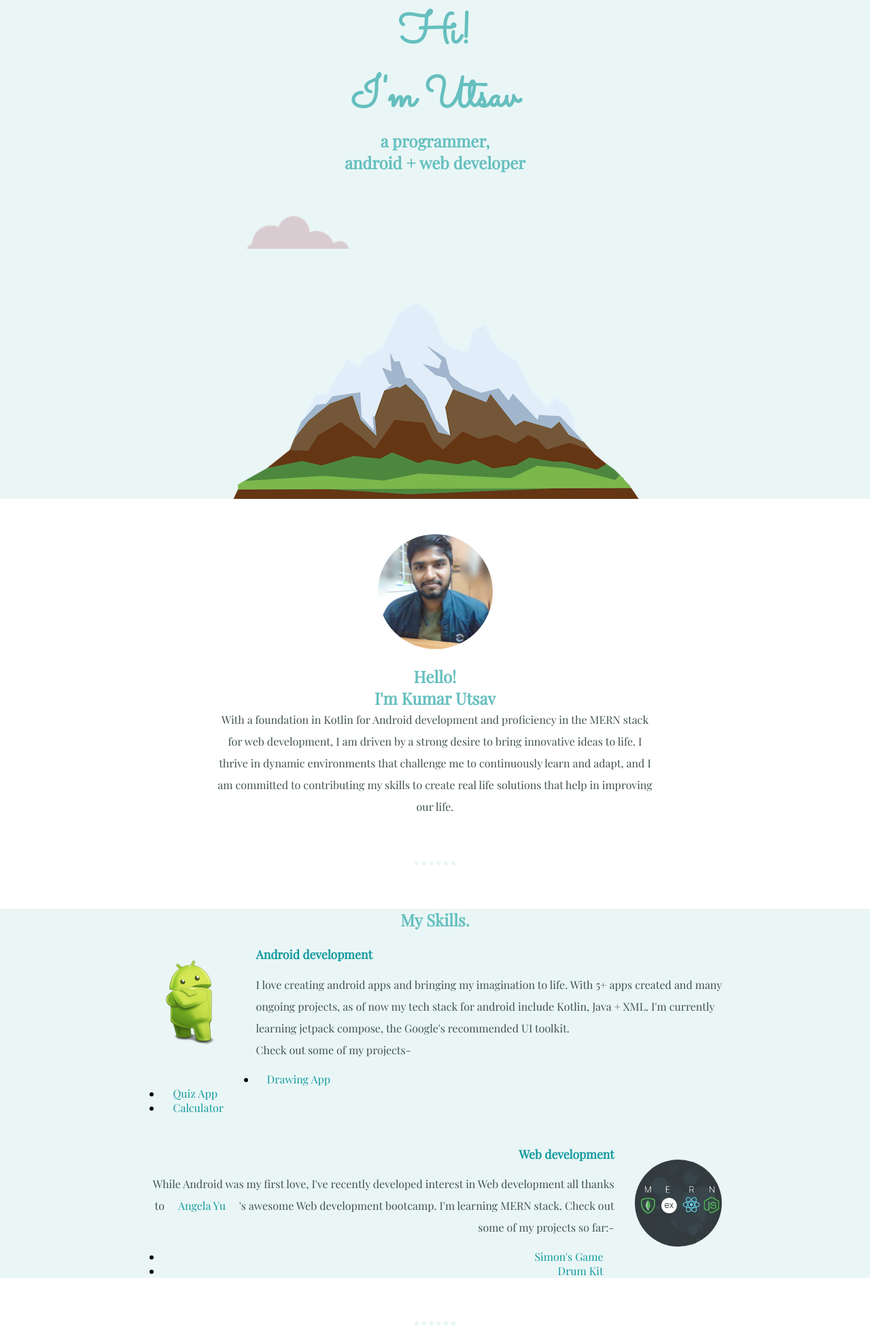
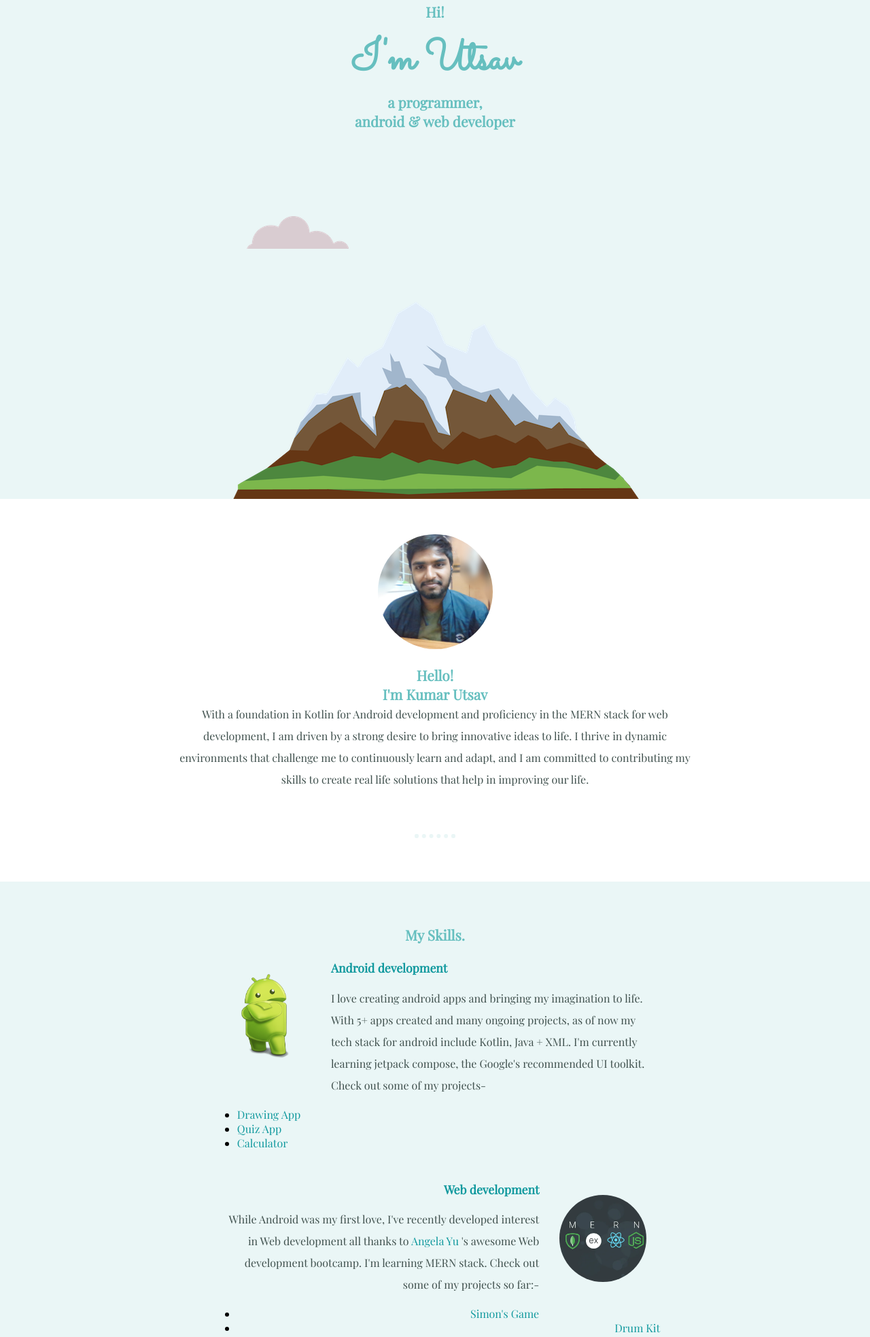
Before and after one commit to uuutsav/cv, a plain HTML site: page index.html in a window 1280 px wide. Shown: the part 116-2083 px from the top of the page at 68% size. Drawn offline with nearby package versions, Linux system fonts and the light colour scheme; a web font is replaced by a local one.

Commit message:
added links, minor appearance tweaks

```diff
--- a/css/styles.css
+++ b/css/styles.css
@@ -9,11 +9,13 @@ h1 {
     font-family: 'Sacramento', serif;
     font-size: 4rem;
 }
+
 h2 {
     color: #66BFBF;
     margin: 0px;
-    font-size: 1.5rem;
+    font-size: 1.3rem;
 }
+
 h3 {
     color: #11999E;
     font-size: 1.1rem;
@@ -25,7 +27,6 @@ hr {
     width: 3rem;
     margin: 4rem auto;
     border-bottom: none;
-
 }
 
 p {
@@ -37,7 +38,7 @@ p {
 body {
     margin: 0;
     text-align: center;
-    font-family: 'Playfair Display',serif;
+    font-family: 'Playfair Display', serif;
 }
 
 a {
@@ -45,6 +46,7 @@ a {
     margin: 1rem;
     text-decoration: none;
 }
+
 a:hover {
     color: rgb(242, 242, 255);
     text-decoration: underline;
@@ -53,7 +55,7 @@ a:hover {
 /*** Class selectors **/
 
 .top-container {
-    display:inline-block;
+    display: inline-block;
     width: 600px;
     height: 100vh;
     margin: auto;
@@ -61,6 +63,7 @@ a:hover {
     padding-top: 50px;
     margin: 0;
 }
+
 .container {
     position: relative;
     margin: 0;
@@ -109,7 +112,7 @@ a:hover {
 
 .intro {
     margin: 0px auto;
-    width: 50%;
+    width: 59%;
 }
 
 .img_skill {
@@ -142,6 +145,10 @@ a:hover {
     margin-top: 46px;
     margin-bottom: 23px;
     text-align: right;
+}
+
+.skill-list {
+    margin: 1rem 0;
 }
 
 .para-skill {
@@ -193,7 +200,25 @@ a:hover {
 
 .skills {
     background-color: #EAF6F6;
+    padding: 8vh 0;
+}
 
+.skill-section {
+    margin: 0 auto;
+    width: 75%;
+}
+
+.skill-section a {
+    color: #11999E;
+    text-decoration: none;
+    margin: 0;
+}
+
+
+.skill-section a:hover {
+    color: #05aab0;
+    font-weight: 700;
+    text-decoration: none;
 }
 
 .skill-1-link {
--- a/index.html
+++ b/index.html
@@ -1,14 +1,20 @@
 <!DOCTYPE html>
 <html lang="en">
+
 <head>
   <meta charset="UTF-8">
   <meta name="viewport" content="width=device-width, initial-scale=1.0">
+
+  <!-- Local CSS  -->
   <link href="CSS/styles.css" rel="stylesheet">
+
   <link href="favicon_io/favicon.ico" rel="icon">
 
   <link rel="preconnect" href="https://fonts.googleapis.com">
   <link rel="preconnect" href="https://fonts.gstatic.com" crossorigin>
-<link href="https://fonts.googleapis.com/css2?family=Handjet:wght@300&family=Playfair+Display&family=Sacramento&display=swap" rel="stylesheet">
+  <link
+    href="https://fonts.googleapis.com/css2?family=Handjet:wght@300&family=Playfair+Display&family=Sacramento&display=swap"
+    rel="stylesheet">
 
   <title>Kumar Utsav</title>
 </head>
@@ -20,8 +26,9 @@
       <img class="top-cloud" src="drawable/cloud.png">
 
       <div class="top-text">
-                <h1>Hi! <br>I'm Utsav</h1>
-                <h2>a programmer,<br>android + web developer</h2>
+        <h2>Hi!</h2>
+        <h1>I'm Utsav</h1>
+        <h2>a programmer,<br>android & web developer</h2>
       </div>
 
       <img class="bottom-cloud" src="drawable/cloud.png">
@@ -36,7 +43,10 @@
         Hello! <br>
         I'm Kumar Utsav<br></h2>
       <p class="intro">
-            With a foundation in Kotlin for Android development and proficiency in the MERN stack for web development, I am driven by a strong desire to bring innovative ideas to life. I thrive in dynamic environments that challenge me to continuously learn and adapt, and I am committed to contributing my skills to create real life solutions that help in improving our life.
+        With a foundation in Kotlin for Android development and proficiency in the MERN stack for web development, I am
+        driven by a strong desire to bring innovative ideas to life. I thrive in dynamic environments that challenge me
+        to continuously learn and adapt, and I am committed to contributing my skills to create real life solutions that
+        help in improving our life.
       </p>
     </div>
 
@@ -44,13 +54,18 @@
 
     <div class="skills">
       <h2>My Skills.</h2>
+      <div class="skill-section">
       <div class="skill-row">
         <img class="img_skill" src="drawable/android.png" alt="not hehe">
 
         <h3 class="h3-skill">Android development</h3>
-            <p class="para-skill">I love creating android apps and bringing my imagination to life. With 5+ apps created and many ongoing projects, as of now my tech stack for android include Kotlin, Java + XML. I'm currently learning jetpack compose, the Google's recommended UI toolkit.
+        <p class="para-skill">I love creating android apps and bringing my imagination to life. With 5+ apps created and
+          many ongoing projects, as of now my tech stack for android include Kotlin, Java + XML. I'm currently learning
+          jetpack compose, the Google's recommended UI toolkit.
           <br>
           Check out some of my projects-
+          </p>
+          <p>
         <ul>
           <li class="skill-1-link"><a href="https://github.com/kumarutsav1123/DrawingApp-v1">Drawing App</a>
           </li>
@@ -69,7 +84,10 @@
       <div class="skill-row-2">
         <img class="img_hehe" src="drawable/skill-2-img.png" alt="not hehe">
         <h3>Web development</h3>
-            <p>While Android was my first love, I've recently developed interest in Web development all thanks to <a href="https://twitter.com/yu_angela">Angela Yu</a> 's awesome Web development bootcamp. I'm learning MERN stack. Check out some of my projects so far:-
+        <p>While Android was my first love, I've recently developed interest in Web development all thanks to <a
+            href="https://twitter.com/yu_angela">Angela Yu</a> 's awesome Web development bootcamp. I'm learning MERN
+          stack.
+          Check out some of my projects so far:-
         </p>
 
         <ul>
@@ -82,6 +100,7 @@
             <!-- TODO: Add app description -->
           </li>
         </ul>
+      </div>
       </div>
     </div>
 
@@ -113,4 +132,5 @@
 
 
 </body>
+
 </html>
```
Lines whose indentation alone changed are shown as unchanged.
